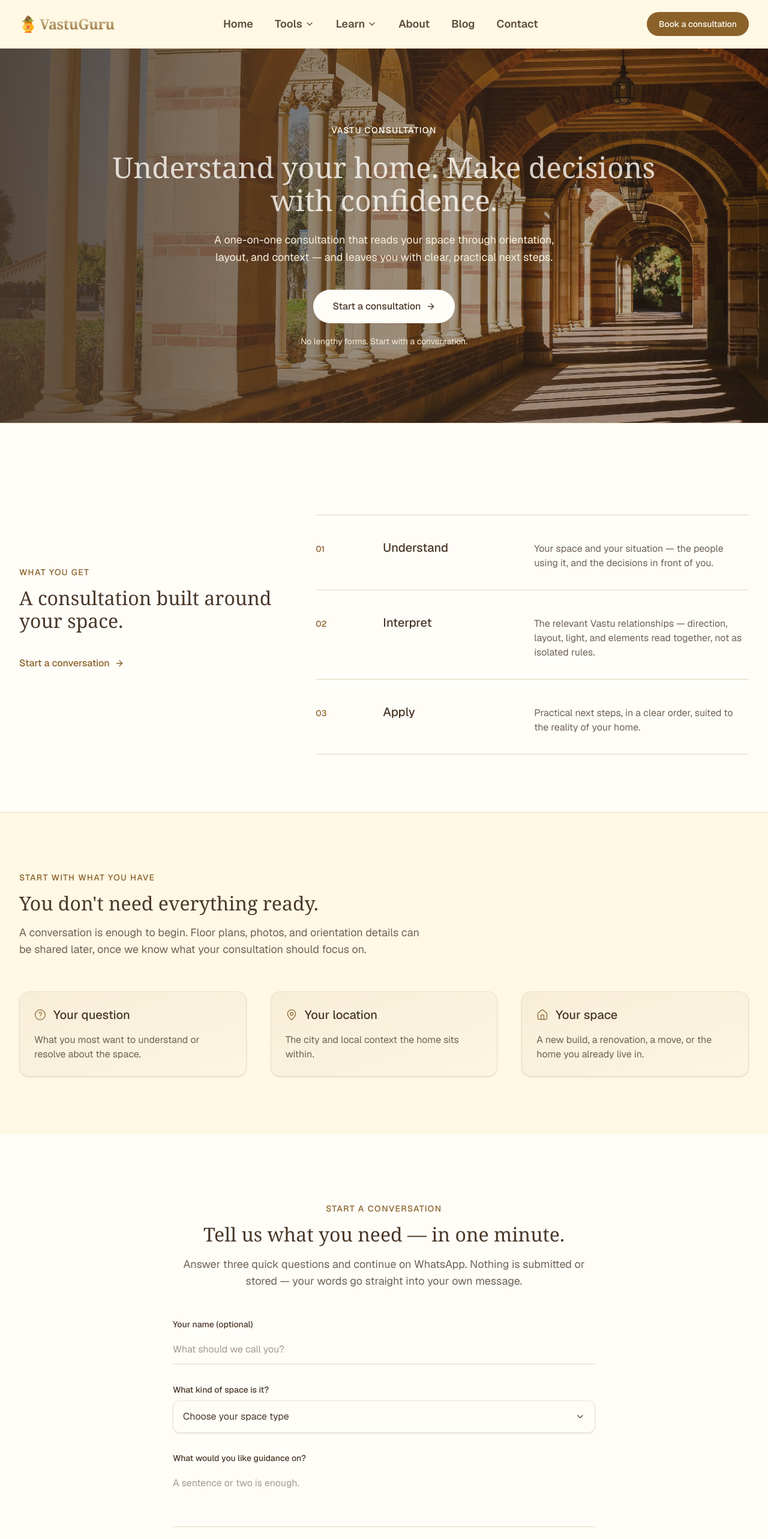
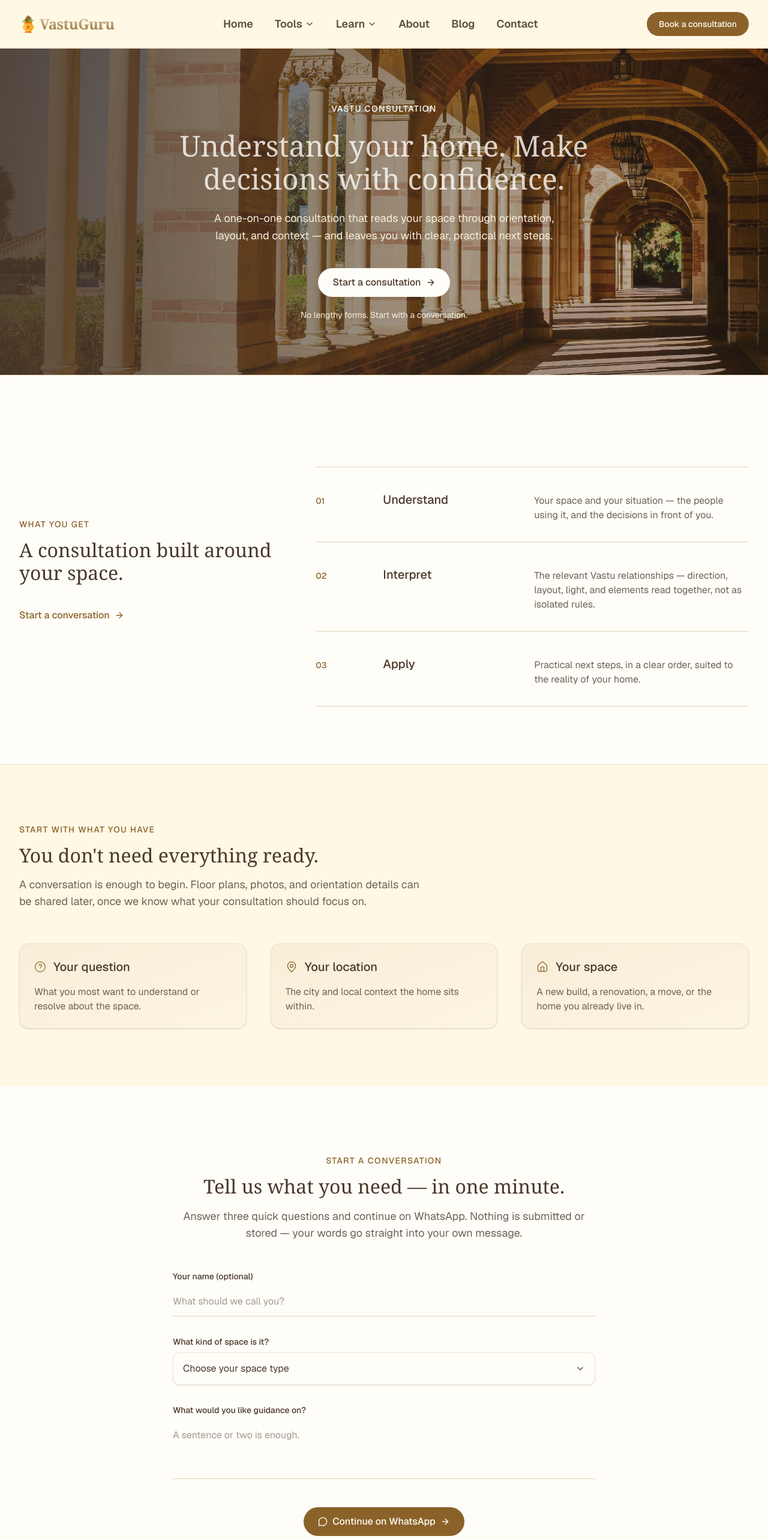
Before and after one commit to somnathbaidyahere-cyber/vastu, a Next.js app: page /consultation in a window 1280 px wide. Shown: the top 2566 px of the page at 60% size. Built offline with nearby package versions, Linux system fonts and the light colour scheme.

Commit message:
refined all the section with hover effect, functionality and some ui polish

```diff
--- a/app/globals.css
+++ b/app/globals.css
@@ -11,6 +11,7 @@ html {
 
   /* Main warm parchment background */
   --background: #fff8e4;
+  --cta-background:#3d2b1f;
 
   /* Pure / elevated surfaces */
   --surface: #FFFDF8;
@@ -140,6 +141,7 @@ html {
 @theme inline {
   /* Backgrounds */
   --color-background: var(--background);
+  --color-cta-background:var(--cta-background);
   --color-surface: var(--surface);
   --color-surface-muted: var(--surface-muted);
   --color-surface-accent: var(--surface-accent);
@@ -215,7 +217,7 @@ body {
   }
 
   .hero-btn{
-    @apply text-sm md:text-[15px] py-2.5 px-5 md:py-3 md:px-7
+    @apply text-sm md:text-[15px] lg:text-base py-2.5 px-5 md:py-3 md:px-7
   }
 
   .section-badge{
@@ -351,3 +353,55 @@ body {
   .vg-drift { animation: none; }
   .vg-pulse { opacity: 0; }
 }
+
+/*  Arro slide for consultation cta */
+@keyframes arrow-pendulum {
+  0% {
+    transform: translateX(0);
+    animation-timing-function: ease-in;
+  }
+
+  50% {
+    transform: translateX(5px);
+    animation-timing-function: ease-out;
+  }
+
+  100% {
+    transform: translateX(0);
+  }
+}
+
+/* Whatsapp like button animation on hover */
+@keyframes whatsapp-fill {
+  0% {
+    transform: translate(-50%, 92%);
+  }
+
+  18% {
+    transform: translate(-50%, 55%);
+  }
+
+  38% {
+    transform: translate(-50%, 0%);
+  }
+
+  55% {
+    transform: translate(-50%, -8%);
+  }
+
+  72% {
+    transform: translate(-50%, 0%);
+  }
+
+  88% {
+    transform: translate(-50%, 55%);
+  }
+
+  100% {
+    transform: translate(-50%, 92%);
+  }
+}
+
+.animate-whatsapp-fill {
+  animation: whatsapp-fill 3.2s cubic-bezier(0.65, 0, 0.35, 1) infinite;
+}
--- a/components/pages/consultation/ConsultationHero.jsx
+++ b/components/pages/consultation/ConsultationHero.jsx
@@ -4,12 +4,12 @@ import { ArrowRight } from "lucide-react";
 const whatsappUrl =
   "https://wa.me/918017449616?text=" +
   encodeURIComponent(
-    "Hello VastuGuru, I would like to start a consultation about my space."
+    "Hello VastuGuru, I would like to start a consultation about my space.",
   );
 
 export default function ConsultationHero() {
   return (
-    <section className="relative isolate overflow-hidden">
+    <section className="relative isolate h-[68svh] min-h-125 max-h-170 overflow-hidden">
       <Image
         src="/heroImages/doorway.webp"
         alt="A calm doorway with natural light opening into a home"
@@ -22,32 +22,36 @@ export default function ConsultationHero() {
 
       <div className="absolute inset-0 bg-linear-to-r from-foreground/90 via-foreground/55 to-foreground/30" />
 
-
-      <div className="relative mx-auto flex min-h-[78vh] max-w-5xl flex-col items-center justify-center px-4 py-28 text-center sm:px-6 lg:px-8">
+<div className="relative mx-auto flex h-full max-w-5xl flex-col items-center justify-center px-4 py-16 text-center sm:px-6 lg:px-8">
         <span className="text-sm font-medium uppercase tracking-widest text-surface">
           Vastu Consultation
         </span>
 
-        <h1 className="mt-3 sm:mt-4 md:mt-5 lg:mt-6 text-3xl font-heading leading-[1.15] text-primary-foreground/80 md:text-5xl">
+        <h1 className="mt-3 sm:mt-4 md:mt-5 lg:mt-6 text-3xl font-heading leading-[1.15] text-primary-foreground/80 md:text-4xl md:max-w-lg lg:text-5xl lg:max-w-3xl">
           Understand your home. Make decisions with confidence.
         </h1>
 
         <p className="mt-6 max-w-xl hero-description text-secondary">
           A one-on-one consultation that reads your space through orientation,
-          layout, and context — and leaves you with clear, practical next
-          steps.
+          layout, and context — and leaves you with clear, practical next steps.
         </p>
 
         <a
           href={whatsappUrl}
           target="_blank"
           rel="noopener noreferrer"
-          className="mt-10 inline-flex items-center gap-2 rounded-full bg-surface px-8 py-4 text-base font-medium text-brand-brown transition-all hover:bg-brand-cream hover:shadow-lg"
+          className="group relative mt-10 inline-flex items-center gap-2 overflow-hidden rounded-full bg-surface hero-btn px-6 py-3 font-medium transition-colors duration-500"
         >
-          Start a consultation
+          {/* Standard color test (bg-amber-200) */}
+          <span
+            aria-hidden="true"
+            className="pointer-events-none absolute left-1/2 top-full aspect-square w-[150%] -translate-x-1/2 translate-y-0 rounded-full bg-green-500 transition-transform duration-700 ease-in-out group-hover:translate-y-[-30%]"
+          />
 
+          {/* Content */}
+          <span className="relative z-10">Start a consultation</span>
           <ArrowRight
-            className="h-4 w-4"
+            className="relative z-10 h-4 w-4 transition-all duration-300 group-hover:translate-x-1"
             aria-hidden="true"
           />
         </a>
--- a/components/pages/consultation/ConversationStarter.jsx
+++ b/components/pages/consultation/ConversationStarter.jsx
@@ -195,11 +195,24 @@ export default function ConversationStarter() {
           <div className="flex flex-col items-center gap-5 pt-2">
             <button
               type="submit"
-              className="inline-flex items-center gap-2 rounded-full bg-primary px-9 py-4 text-base font-medium text-primary-foreground transition-all hover:opacity-90 hover:shadow-lg disabled:cursor-not-allowed disabled:opacity-50"
+              className="group relative inline-flex items-center gap-2 overflow-hidden rounded-full bg-primary hero-btn px-6 py-3 font-medium text-primary-foreground transition-colors duration-500 disabled:cursor-not-allowed disabled:opacity-50 hover:text-black/70"
             >
-              <MessageCircle className="h-4 w-4" aria-hidden="true" />
-              Continue on WhatsApp
-              <ArrowRight className="h-4 w-4" aria-hidden="true" />
+              {/* Rising Circle Fill */}
+              <span
+                aria-hidden="true"
+                className="absolute left-1/2 top-full aspect-square w-[150%] -translate-x-1/2 translate-y-0 rounded-full bg-[#23c75f] transition-transform duration-800 ease-in-out group-hover:translate-y-[-27%]"
+              />
+
+              {/* Button Contents */}
+              <MessageCircle
+                className="relative z-10 h-4 w-4"
+                aria-hidden="true"
+              />
+              <span className="relative z-10">Continue on WhatsApp</span>
+              <ArrowRight
+                className="relative z-10 h-4 w-4  transition-all duration-400 group-hover:translate-x-1"
+                aria-hidden="true"
+              />
             </button>
 
             <p className="text-sm text-muted-foreground">
--- a/components/pages/consultation/FinalCta.jsx
+++ b/components/pages/consultation/FinalCta.jsx
@@ -1,15 +1,10 @@
 import Link from "next/link";
-import {
-  ArrowRight,
-  Mail,
-  MessageCircle,
-  Phone,
-} from "lucide-react";
+import { ArrowRight, Mail, MessageCircle, Phone } from "lucide-react";
 
 const whatsappUrl =
   "https://wa.me/918017449616?text=" +
   encodeURIComponent(
-    "Hello VastuGuru, I would like to start a consultation about my space."
+    "Hello VastuGuru, I would like to start a consultation about my space.",
   );
 
 const callUrl = "tel:+918017449616";
@@ -20,13 +15,13 @@ const emailUrl =
 
 export default function FinalCta() {
   return (
-    <section className="bg-foreground py-24 lg:py-32">
+    <section className="bg-cta-background py-24 lg:py-32">
       <div className="mx-auto max-w-4xl px-4 text-center sm:px-6 lg:px-8">
-        <h2 className="section-heading text-surface">
+        <h2 className="mt-3 sm:mt-4 md:mt-5 lg:mt-6 text-3xl font-heading leading-[1.15] text-surface-accent md:text-5xl">
           Let&apos;s understand your home together.
         </h2>
 
-        <p className="mx-auto mt-6 max-w-xl leading-relaxed text-brand-ivory/80">
+        <p className="mx-auto mt-6 text-sm sm:text-base md:text-lg leading-relaxed text-surface md:text-surface-muted/85">
           Tell us about your space in your own words. We&apos;ll take it from
           there.
         </p>
@@ -35,64 +30,77 @@ export default function FinalCta() {
           href={whatsappUrl}
           target="_blank"
           rel="noopener noreferrer"
-          className="mt-10 inline-flex items-center gap-2 rounded-full bg-brand-ivory px-9 py-4 text-base font-medium text-brand-brown transition-all hover:bg-brand-cream hover:shadow-lg"
+          className="mt-10 inline-flex items-center gap-2 rounded-full bg-background hero-btn shadow-divine font-medium transition-all duration-200 hover:bg-accent hover:shadow-divine-lg hover:text-primary-foreground"
         >
           Start a conversation
-
           <ArrowRight
-            className="h-4 w-4"
+            className="h-4 w-4 animate-[arrow-pendulum_1.8s_infinite]"
             aria-hidden="true"
           />
         </a>
 
-        <div className="mt-12 flex flex-col items-center justify-center gap-4 text-sm text-brand-ivory/75 sm:flex-row sm:gap-8">
+        <div className="mt-12 flex flex-col items-center justify-center gap-4 text-sm text-accent-muted/90 sm:flex-row sm:gap-8">
           <a
             href={whatsappUrl}
             target="_blank"
             rel="noopener noreferrer"
-            className="inline-flex items-center gap-2 transition-colors hover:text-brand-ivory"
+            className="group inline-flex items-center gap-2 transition-colors hover:text-white"
           >
             <MessageCircle
-              className="h-4 w-4"
+              className="h-4 w-4 transition-transform duration-150 group-hover:scale-110 group-hover:text-[#25D366]"
               aria-hidden="true"
             />
-            WhatsApp
+            <span className="transition-transform duration-150 group-hover:translate-x-1">
+              WhatsApp
+            </span>
           </a>
 
           <a
             href={callUrl}
-            className="inline-flex items-center gap-2 transition-colors hover:text-brand-ivory"
+            className="group inline-flex items-center gap-2 transition-colors hover:text-white"
           >
             <Phone
-              className="h-4 w-4"
+              className="h-4 w-4 transition-transform duration-150 group-hover:scale-110 group-hover:text-blue-500"
               aria-hidden="true"
             />
-            Call us
+            <span className="transition-transform duration-150 group-hover:translate-x-1">
+              Call us
+            </span>
           </a>
 
           <a
             href={emailUrl}
-            className="inline-flex items-center gap-2 transition-colors hover:text-brand-ivory"
+            className="group inline-flex items-center gap-2 transition-colors hover:text-white"
           >
             <Mail
-              className="h-4 w-4"
+              className="h-4 w-4 transition-transform duration-150 group-hover:scale-110 group-hover:text-[#EF4444]"
               aria-hidden="true"
             />
-            Email us
+            <span className="transition-transform duration-150 group-hover:translate-x-1">
+              Email us
+            </span>
           </a>
         </div>
 
-        <p className="mt-10 text-sm text-brand-ivory/60">
+        <p className="mt-10 text-sm text-info-muted">
           No lengthy forms. No complicated intake.
         </p>
 
-        <p className="mt-6 text-sm text-brand-ivory/60">
+        <p className="mt-6 text-sm text-info-muted">
           Not ready to book yet?{" "}
           <Link
             href="/learn"
-            className="font-medium text-brand-ivory underline underline-offset-4 transition-colors hover:text-brand-cream"
+            className="group relative font-medium text-accent-muted transition-colors hover:text-accent"
           >
-            Explore Vastu →
+            <span className="ml-1 group inline-flex items-center transition-transform duration-200 group-hover:-translate-y-0.5">
+              Explore Vastu{" "}
+              <ArrowRight className="w-4 h-4 ml-1 transition-translate duration-100 group-hover:translate-x-0.5" />
+            </span>
+
+            <span
+              className="absolute -bottom-0.75 left-0 h-px w-full bg-current"
+              aria-hidden="true"
+            />
           </Link>
         </p>
       </div>
```
